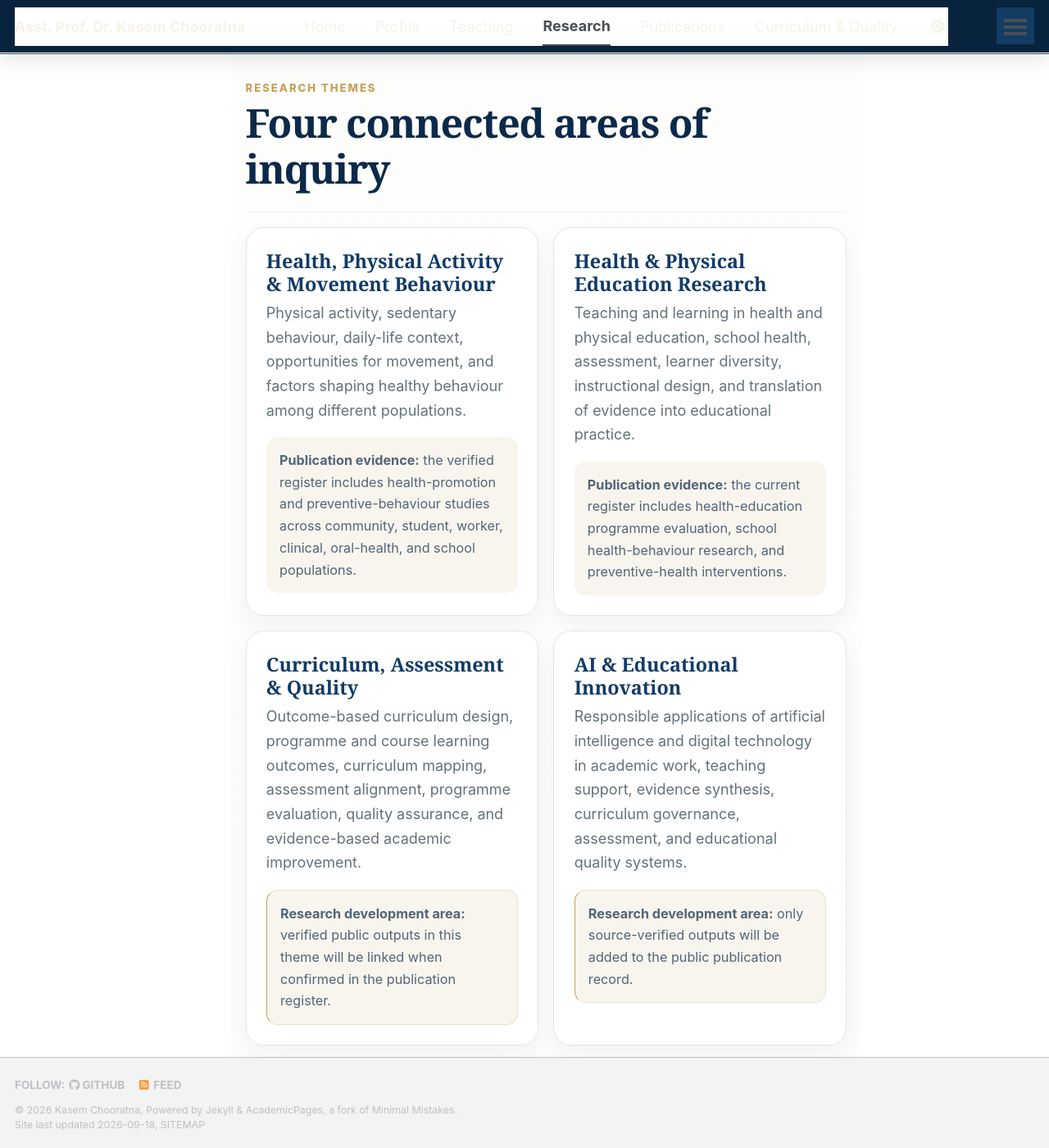
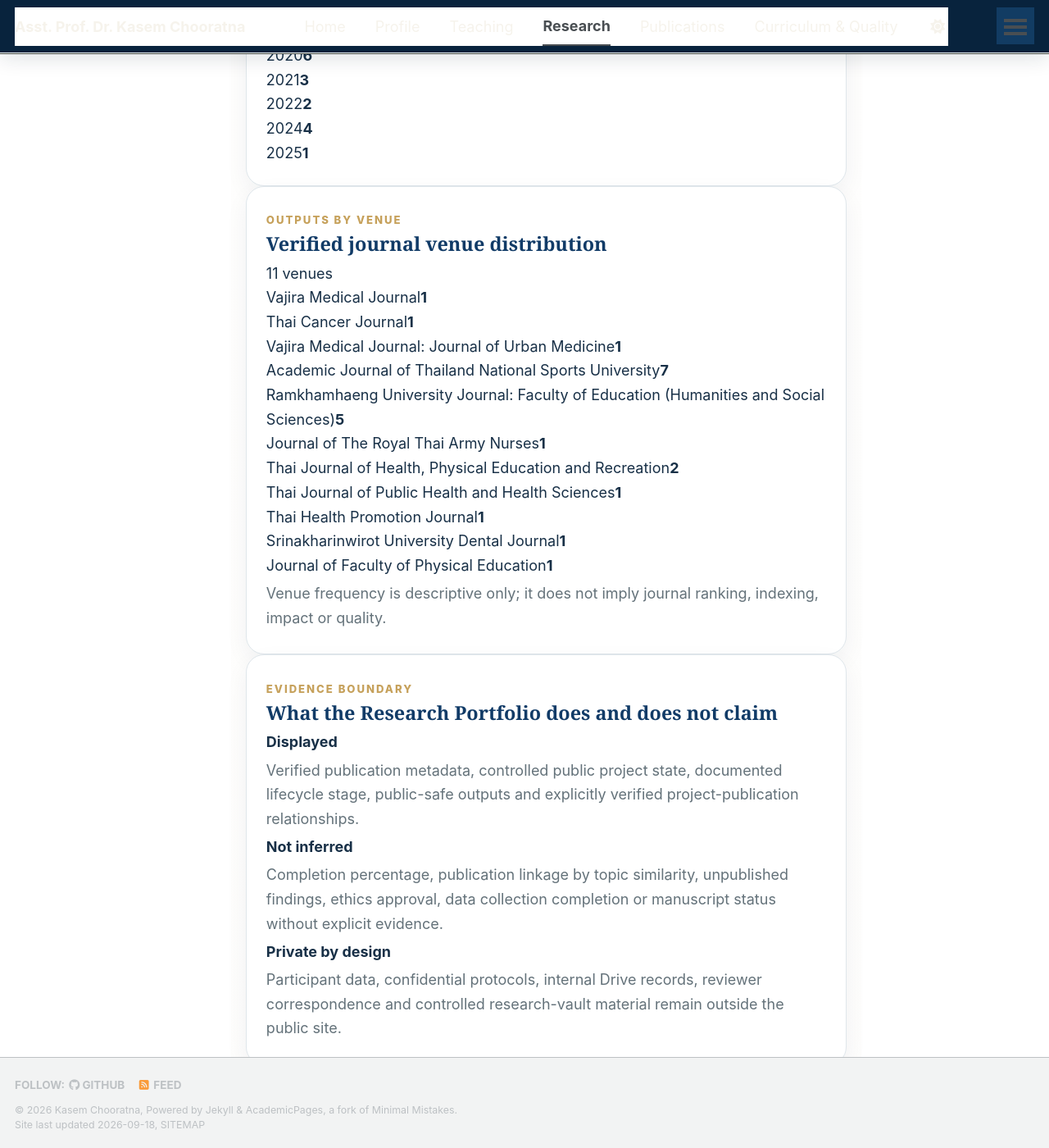
Before and after one commit to kasemch/kasemch.github.io, a Jekyll site: the page built from _pages/research.md, in a window 1280 px wide and 1400 px high, scrolled down 3600 px. Shown: the whole window at 82% size. Built offline with Jekyll 4.4.1, drawn with Linux system fonts in a browser that asks for light colours; a style sheet for code colours, icons or effects is not loaded; some of the changed text lies outside the part shown.

Commit message:
Add Research dashboard and publication storytelling

```diff
--- a/_pages/research.md
+++ b/_pages/research.md
@@ -62,6 +62,64 @@ author_profile: false
       <article class="sp-metric"><strong>{{ venue_groups | size }}</strong><span>Journal publication venues</span></article>
       <article class="sp-metric"><strong>{% if first_publication and latest_publication %}{{ first_publication.date | date: "%Y" }}–{{ latest_publication.date | date: "%Y" }}{% else %}—{% endif %}</strong><span>Journal publication span</span></article>
       <article class="sp-metric"><strong>2</strong><span>Degree research works</span></article>
+    </div>
+  </section>
+
+  <section class="sp-section sp-shell rps-dashboard-section" aria-labelledby="rps-dashboard-title">
+    <div class="sp-section-head">
+      <div class="sp-eyebrow">Research Dashboard</div>
+      <h2 id="rps-dashboard-title">Project state, lifecycle, outputs and evidence boundary</h2>
+      <p class="sp-intro">A descriptive public dashboard. Counts come from the verified publication collection and current public research registry; lifecycle stages are categorical states, not completion percentages.</p>
+    </div>
+    <div class="rps-dashboard-grid">
+      <article class="sp-card rps-dashboard-card">
+        <div class="rps-card-head"><div><span class="sp-eyebrow">Project Status</span><h3>Verified public project registry</h3></div><span class="rps-badge">Registry-driven</span></div>
+        <div id="rps-project-status-summary" class="rps-status-summary" aria-live="polite"><p>Loading current verified project state…</p></div>
+      </article>
+
+      <article class="sp-card rps-dashboard-card">
+        <div class="rps-card-head"><div><span class="sp-eyebrow">Publication Linkage</span><h3>Verified relationship only</h3></div><span class="rps-badge">Fail-closed</span></div>
+        <div id="rps-publication-linkage" class="rps-linkage-panel" aria-live="polite">
+          <p>Loading publication-binding status…</p>
+        </div>
+      </article>
+
+      <article class="sp-card rps-dashboard-card rps-dashboard-wide">
+        <div class="rps-card-head"><div><span class="sp-eyebrow">Research Lifecycle</span><h3>Latest verified stage by project</h3></div><span class="rps-badge">No % complete</span></div>
+        <div id="rps-lifecycle-dashboard" class="rps-lifecycle-dashboard" aria-live="polite"><p>Loading lifecycle…</p></div>
+      </article>
+
+      <article class="sp-card rps-dashboard-card">
+        <div class="rps-card-head"><div><span class="sp-eyebrow">Outputs by Year</span><h3>Verified journal publication timeline</h3></div><span class="rps-badge">{{ publication_count }} records</span></div>
+        <div class="rps-output-bars">
+          {% for year in year_groups %}
+          {% assign year_count = year.items | size %}
+          {% assign year_share = year_count | times: 100 | divided_by: publication_count %}
+          <div><span>{{ year.name }}</span><i><b style="width:{{ year_share }}%"></b></i><strong>{{ year_count }}</strong></div>
+          {% endfor %}
+        </div>
+      </article>
+
+      <article class="sp-card rps-dashboard-card">
+        <div class="rps-card-head"><div><span class="sp-eyebrow">Outputs by Venue</span><h3>Verified journal venue distribution</h3></div><span class="rps-badge">{{ venue_groups | size }} venues</span></div>
+        <div class="rps-output-bars rps-output-bars--venue">
+          {% for venue in venue_groups %}
+          {% assign venue_count = venue.items | size %}
+          {% assign venue_share = venue_count | times: 100 | divided_by: publication_count %}
+          <div><span>{{ venue.name }}</span><i><b style="width:{{ venue_share }}%"></b></i><strong>{{ venue_count }}</strong></div>
+          {% endfor %}
+        </div>
+        <p class="rps-dashboard-note">Venue frequency is descriptive only; it does not imply journal ranking, indexing, impact or quality.</p>
+      </article>
+
+      <article class="sp-card rps-dashboard-card rps-dashboard-wide rps-evidence-boundary-card">
+        <div class="rps-card-head"><div><span class="sp-eyebrow">Evidence Boundary</span><h3>What the Research Portfolio does and does not claim</h3></div></div>
+        <div class="rps-boundary-grid">
+          <div><strong>Displayed</strong><p>Verified publication metadata, controlled public project state, documented lifecycle stage, public-safe outputs and explicitly verified project-publication relationships.</p></div>
+          <div><strong>Not inferred</strong><p>Completion percentage, publication linkage by topic similarity, unpublished findings, ethics approval, data collection completion or manuscript status without explicit evidence.</p></div>
+          <div><strong>Private by design</strong><p>Participant data, confidential protocols, internal Drive records, reviewer correspondence and controlled research-vault material remain outside the public site.</p></div>
+        </div>
+      </article>
     </div>
   </section>
 
```
